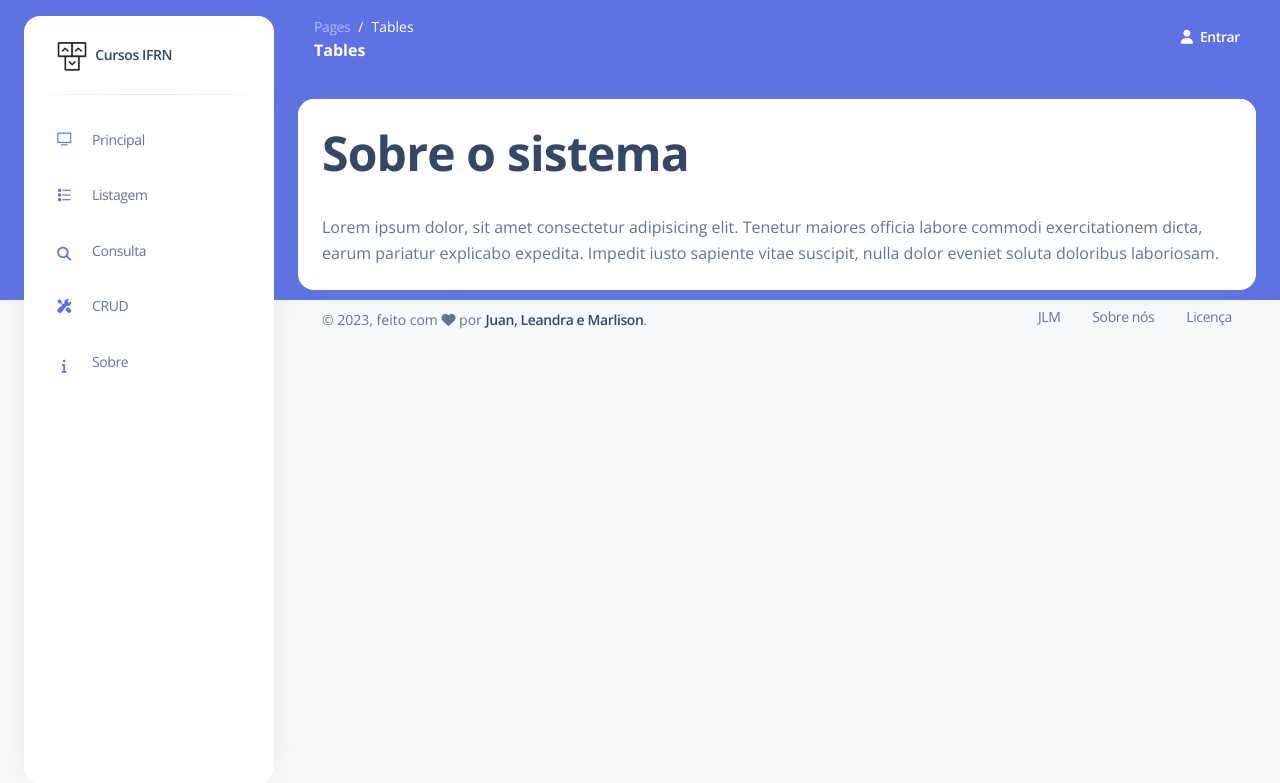
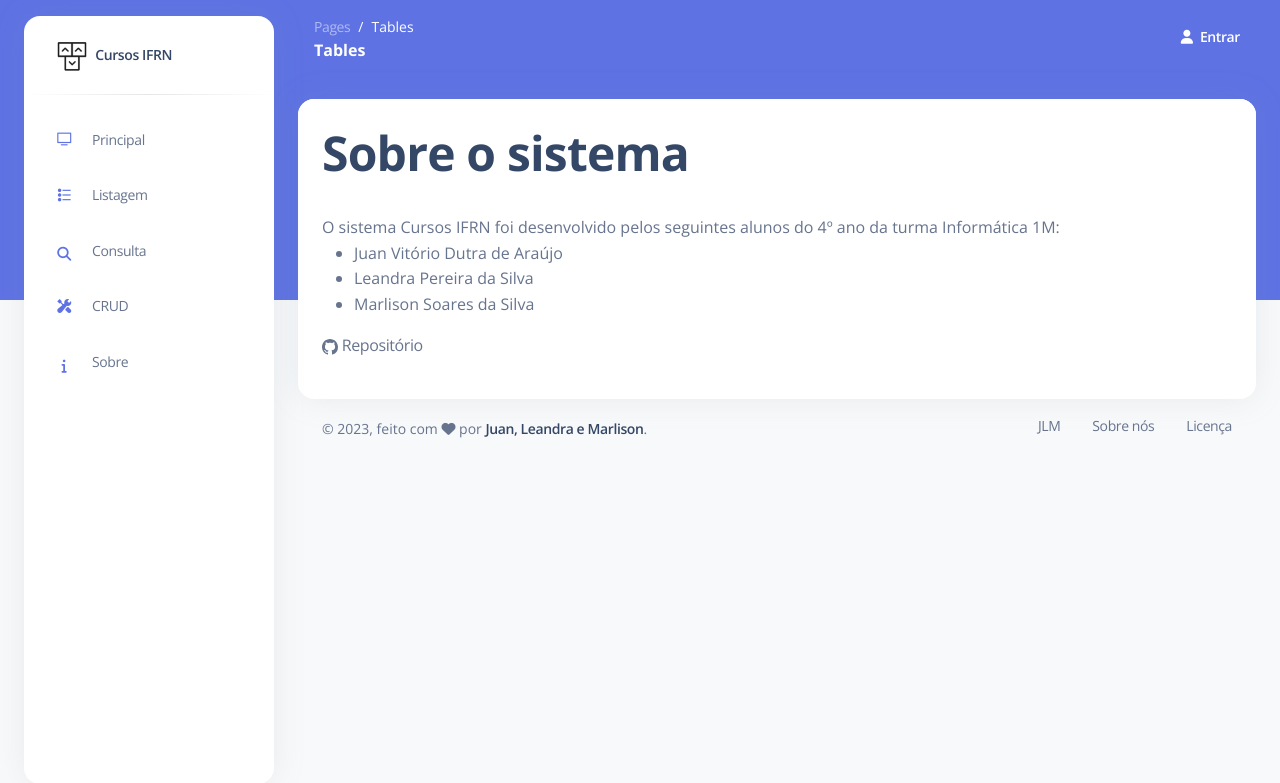
Before and after one commit to kanashi-br/cursosifrn, a Django app: page /sobre/ in a window 1280 px wide. Shown: the top 783 px of the page. Run offline with Django 4.2, Linux system fonts and the light colour scheme; some libraries are stand-ins or nearby versions.

Commit message:
correçao bug consulta, pagina sobre feita

```diff
--- a/templates/meuapp/sobre.html
+++ b/templates/meuapp/sobre.html
@@ -7,8 +7,25 @@
                     <h1>Sobre o sistema</h1>
                 </div>
                 <div class="card-body">
-                    Lorem ipsum dolor, sit amet consectetur adipisicing elit. Tenetur maiores officia labore commodi exercitationem dicta, earum pariatur explicabo expedita. Impedit iusto sapiente vitae suscipit, nulla dolor eveniet soluta doloribus laboriosam.
+                    O sistema Cursos IFRN foi desenvolvido pelos seguintes alunos do 4º ano da turma Informática 1M:
+                    <ul>
+                        <li> Juan Vitório Dutra de Araújo </li>
+                        <li> Leandra Pereira da Silva </li>
+                        <li> Marlison Soares da Silva</li>
+                    </ul>
+
+                    <div class="mb-3">
+
+                        <a  class="nav-link" href="https://github.com/kanashi-br/cursosifrn" target="_blank">
+                            <svg xmlns="http://www.w3.org/2000/svg" width="16" height="16" fill="currentColor" class="bi bi-github " viewBox="0 0 16 16">
+                                <path d="M8 0C3.58 0 0 3.58 0 8c0 3.54 2.29 6.53 5.47 7.59.4.07.55-.17.55-.38 0-.19-.01-.82-.01-1.49-2.01.37-2.53-.49-2.69-.94-.09-.23-.48-.94-.82-1.13-.28-.15-.68-.52-.01-.53.63-.01 1.08.58 1.23.82.72 1.21 1.87.87 2.33.66.07-.52.28-.87.51-1.07-1.78-.2-3.64-.89-3.64-3.95 0-.87.31-1.59.82-2.15-.08-.2-.36-1.02.08-2.12 0 0 .67-.21 2.2.82.64-.18 1.32-.27 2-.27.68 0 1.36.09 2 .27 1.53-1.04 2.2-.82 2.2-.82.44 1.1.16 1.92.08 2.12.51.56.82 1.27.82 2.15 0 3.07-1.87 3.75-3.65 3.95.29.25.54.73.54 1.48 0 1.07-.01 1.93-.01 2.2 0 .21.15.46.55.38A8.012 8.012 0 0 0 16 8c0-4.42-3.58-8-8-8z"/>
+                            </svg>
+                              Repositório
+                        </a>
+                    </div>
+
                 </div>
+
             </div>
         </div>
     </div>
```
Also changed, not shown: templates/meuapp/consulta.html (+24 -5 lines).
